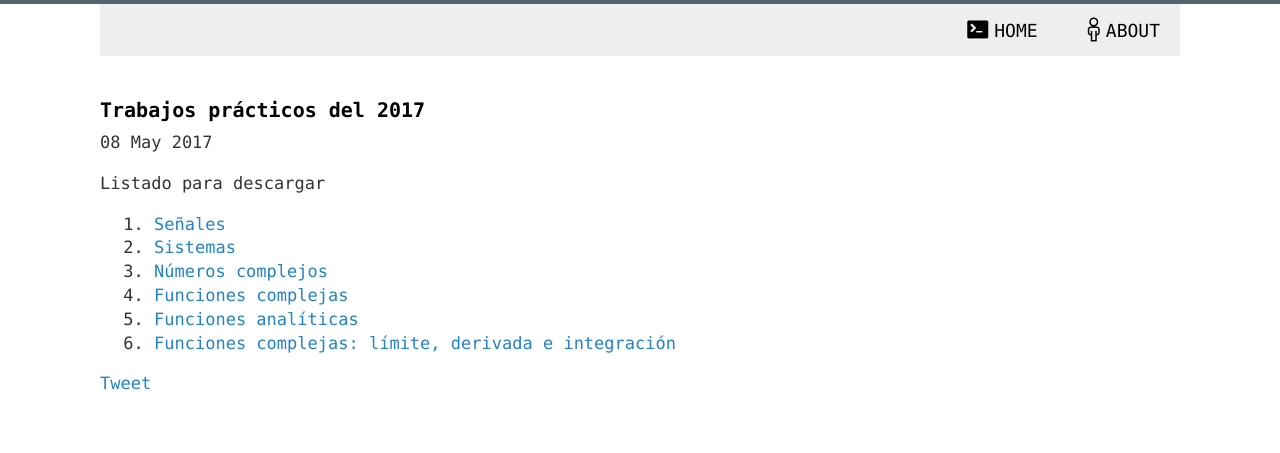
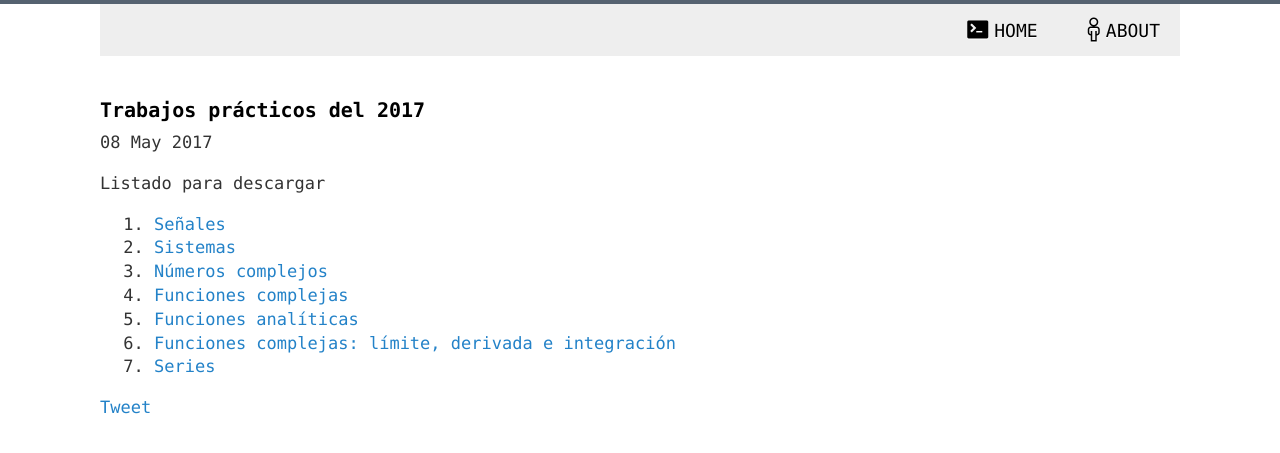
Before and after one commit to 1nv1/UTN-FRN-ASS, a Jekyll site: the page built from _posts/2017-05-08-TPs2017.markdown, in a window 1280 px wide. Shown: the top 453 px of the page. Built offline with Jekyll 4.4.1, drawn with Linux system fonts in a browser that asks for light colours; comment, search, counter and statistics services are not loaded.

Commit message:
Agrego el link para el TP 7

```diff
--- a/_posts/2017-05-08-TPs2017.markdown
+++ b/_posts/2017-05-08-TPs2017.markdown
@@ -15,3 +15,4 @@ Listado para descargar
 4. <a href="https://drive.google.com/open?id=0B8Whe9RgutGNendSSTM5Q2psM1k" target="_blank">Funciones complejas</a>
 5. <a href="https://drive.google.com/open?id=0B8Whe9RgutGNbmNlRXJxb1JlS2s" target="_blank">Funciones analíticas</a>
 6. <a href="https://drive.google.com/open?id=0B8Whe9RgutGNU3ZwN1lUeFN1Nk0" target="_blank">Funciones complejas: límite, derivada e integración</a>
+7. <a href="https://drive.google.com/open?id=0B8Whe9RgutGNWUhjVFpRcDN6Snc" target="_blank">Series</a>
```
